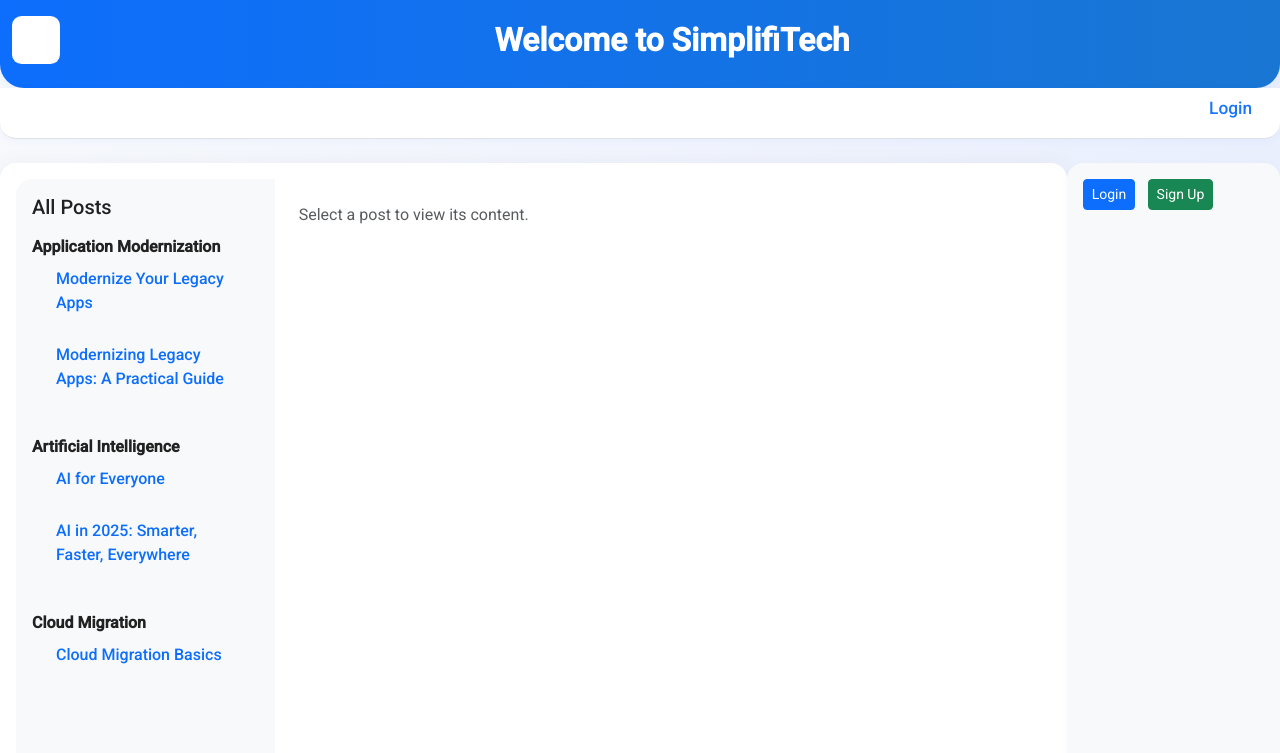
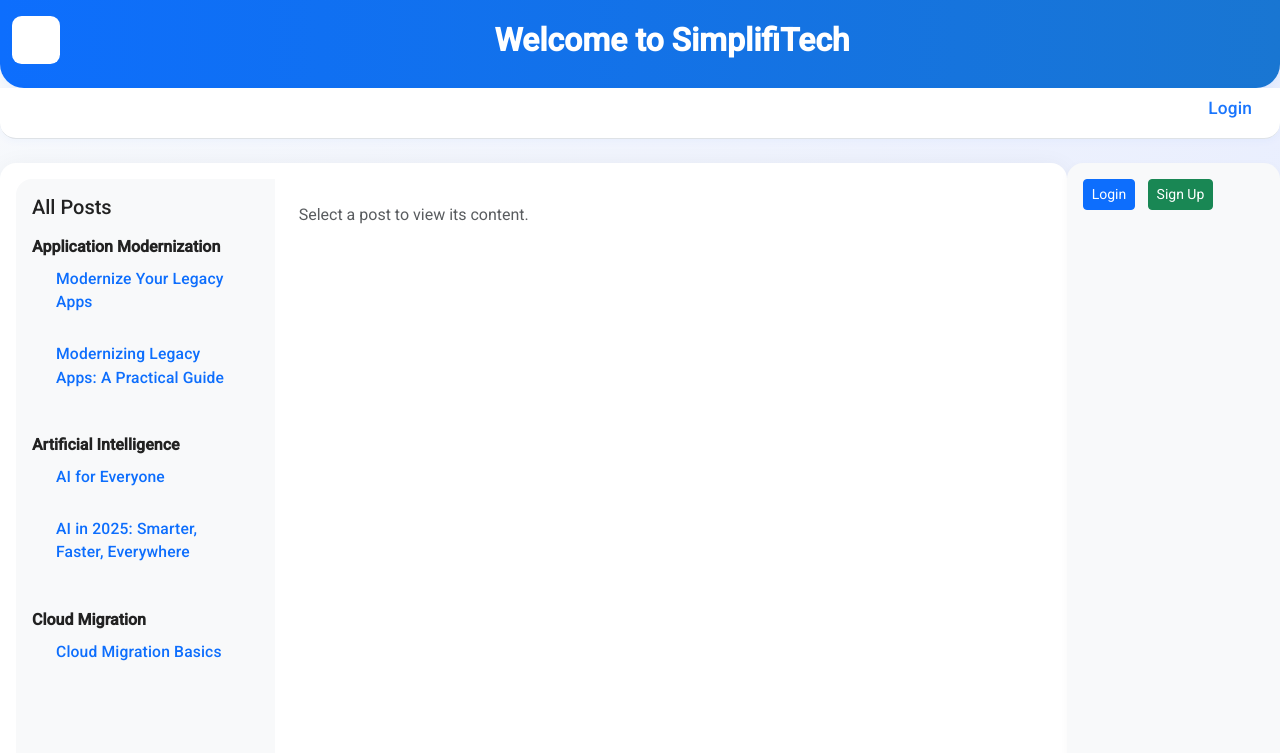
Before and after one commit to Harshadmoregit/SimplifiTech, a Jekyll site: the page built from index.html, in a window 1280 px wide. Shown: the top 753 px of the page. Built offline with Jekyll 4.4.1, drawn with Linux system fonts in a browser that asks for light colours.

```diff
--- a/assets/css/style.css
+++ b/assets/css/style.css
@@ -72,16 +72,30 @@ body {
   margin-right: 0.25rem;
   margin-bottom: 0.25rem;
 }
+/* Post links in sidebar */
 .nav-link {
   font-weight: 500;
   color: #0d6efd;
   border-radius: 0.5rem;
   margin-bottom: 0.5rem;
   transition: background 0.15s, color 0.15s;
+  font-size: 0.98rem;
+  letter-spacing: 0.01em;
 }
 .nav-link:hover, .nav-link.active {
   background: #e0e7ff;
   color: #6610f2;
+}
+
+/* Post content in iframe */
+#post-iframe {
+  font-size: 0.97rem;
+  font-family: 'Segoe UI', 'Roboto', Arial, sans-serif;
+  line-height: 1.7;
+  color: #222;
+  background: #f9fafe;
+  border-radius: 0.5rem;
+  box-shadow: 0 2px 8px rgba(13,110,253,0.04);
 }
 .about-sidebar {
   font-size: 1.1rem;
--- a/logout.html
+++ b/logout.html
@@ -4,6 +4,6 @@ title: Logout
 ---
 <script>
 localStorage.removeItem('simplifitech_session');
-window.location.href = '/';
+window.location.href = '/SimplifiTech/login';
 </script>
 <div class="alert alert-info mt-5">Logging out...</div>
```
Also changed, not shown: index.html (+7 -0 lines).
